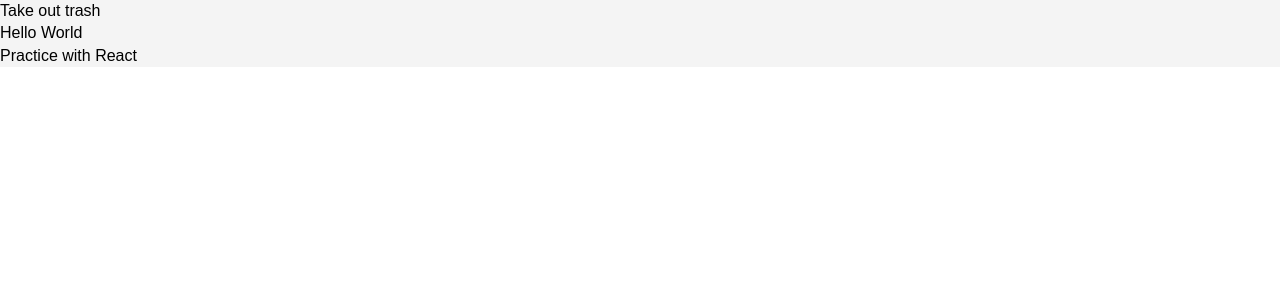
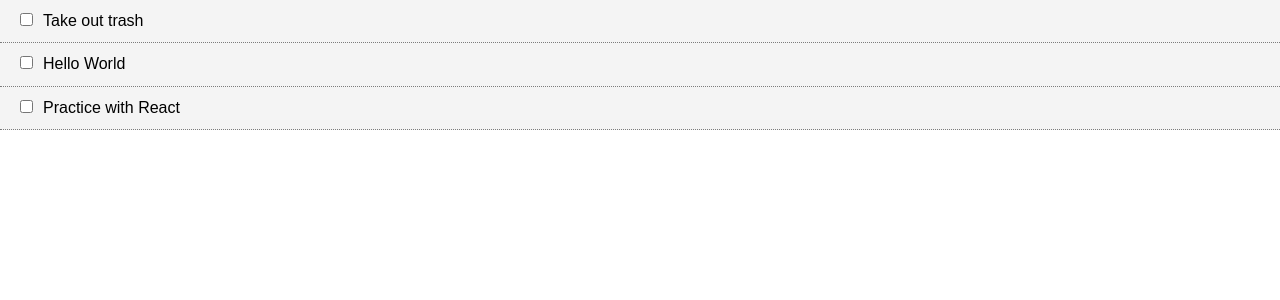
Before and after one commit to LandyJin/React_TodoList, a React (Create React App) app: page / in a window 1280 px wide. Shown: the top 300 px of the page. Built offline with nearby package versions, Linux system fonts and the light colour scheme.

Commit message:
add Toggle Checkbox

```diff
--- a/src/App.js
+++ b/src/App.js
@@ -8,24 +8,40 @@ class App extends Component {
       {
         id: 1,
         title: 'Take out trash',
-        comleted: false,
+        completed: false,
       },
       {
         id: 2,
         title: 'Hello World',
-        comleted: false,
+        completed: false,
       },
       {
         id: 3,
         title: 'Practice with React',
-        comleted: false,
+        completed: false,
       },
     ]
   }
+
+  // Toggle Complete checkbox
+  markCompleted = (id) => {
+    console.log(id)
+    this.setState({
+      toDos: this.state.toDos.map(todo => {
+        if (todo.id === id) {
+          todo.completed = !todo.completed
+        }
+        return todo;
+      })
+    })
+  }
+
   render() {
     return (
       <div className="App">
         <ToDoList
+          //这个markcomplete下两层props
+          markCompleted = {this.markCompleted}
           toDos={this.state.toDos}/>
       </div>
     );
--- a/src/components/ToDoItems.js
+++ b/src/components/ToDoItems.js
@@ -1,11 +1,40 @@
 import React, { Component } from 'react';
 import PropTypes from 'prop-types';
 
+// CSS
+import '../css/ToDoList.css';
+
 export class ToDoItems extends Component {
+  getStyle = () => {
+    // if(this.props.todo.completed) {
+    //   return {
+    //     textDecoration: 'line-through',
+    //   }
+    // }
+    // else {
+    //   return {
+    //     textDecoration: 'none',
+    //   }
+    // }
+    return {
+      textDecoration: this.props.todo.completed ? 'line-through' : 'none'
+    }
+  }
+
+  // markCompleted = (e) => {
+  //   return{
+
+  //   }
+  // }
+
   render() {
+    const {id, title} = this.props.todo;
     return (
-      <div style={{ backgroundColor: '#f4f4f4' }}>
-          <p>{ this.props.todo.title }</p>
+      <div style={this.getStyle()} className="toDoItems">
+          <p>
+            <input type="checkbox" onChange={this.props.markCompleted.bind(this, id)}/>
+            { title }
+          </p>
       </div>
     )
   }
--- a/src/components/ToDoList.js
+++ b/src/components/ToDoList.js
@@ -1,6 +1,9 @@
 import React, { Component } from 'react';
 import ToDoItems from './ToDoItems';
 import PropTypes from 'prop-types';
+
+// CSS
+import '../css/ToDoList.css';
 
 class ToDoList extends Component {
   render() {
@@ -10,6 +13,8 @@ class ToDoList extends Component {
           {/* Add map method in div, otherwise 'key' error will display */}
           {this.props.toDos.map((todo) => (
             <ToDoItems
+              className = "toDoItem"
+              markCompleted = {this.props.markCompleted}
               key = {todo.id}
               todo = {todo}
             />
--- /dev/null
+++ b/src/css/ToDoList.css
@@ -0,0 +1,15 @@
+/* toDoList Component */
+.toDoItem {
+
+}
+
+/* toDoItems Component */
+.toDoItems {
+    background-color: #f4f4f4;
+    border-bottom: 1px dotted #7c7c7c;
+    padding: 10px;
+}
+
+.toDoItems input {
+    margin: 0 10px;
+}
```
